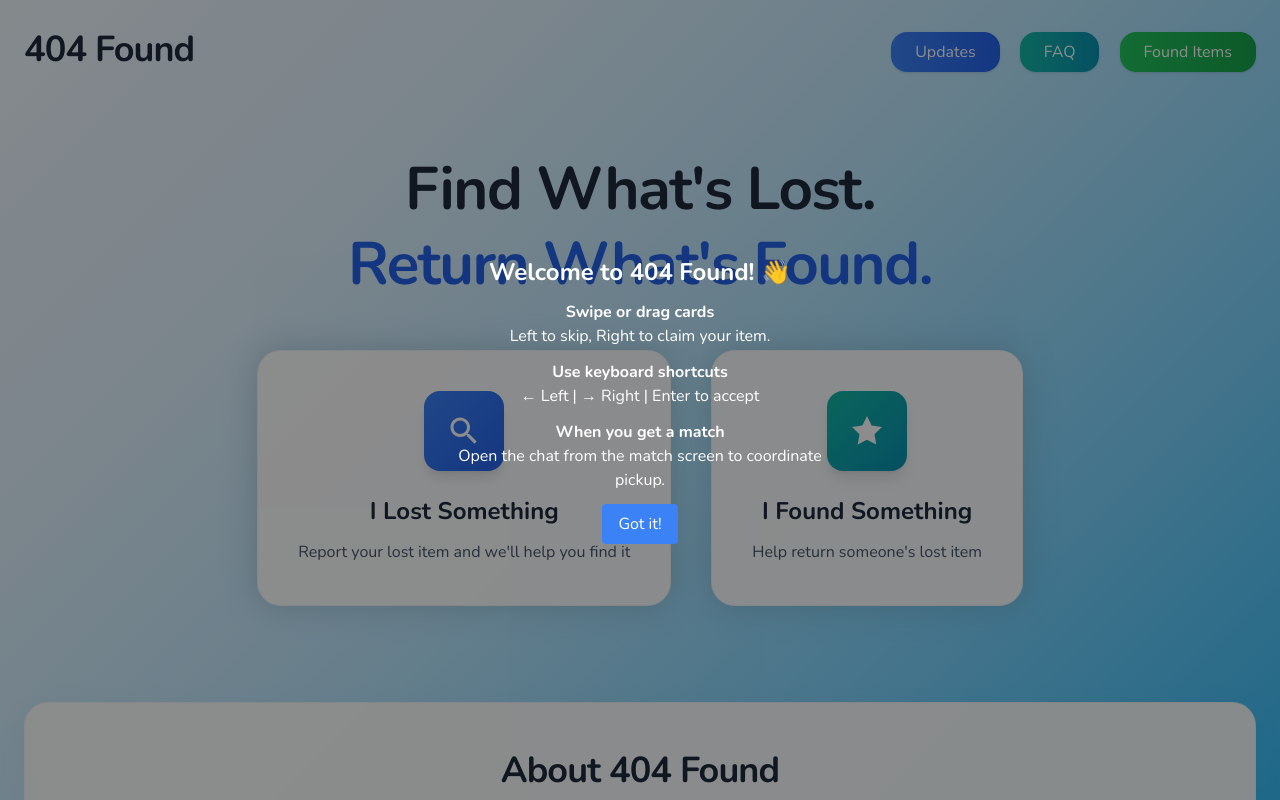
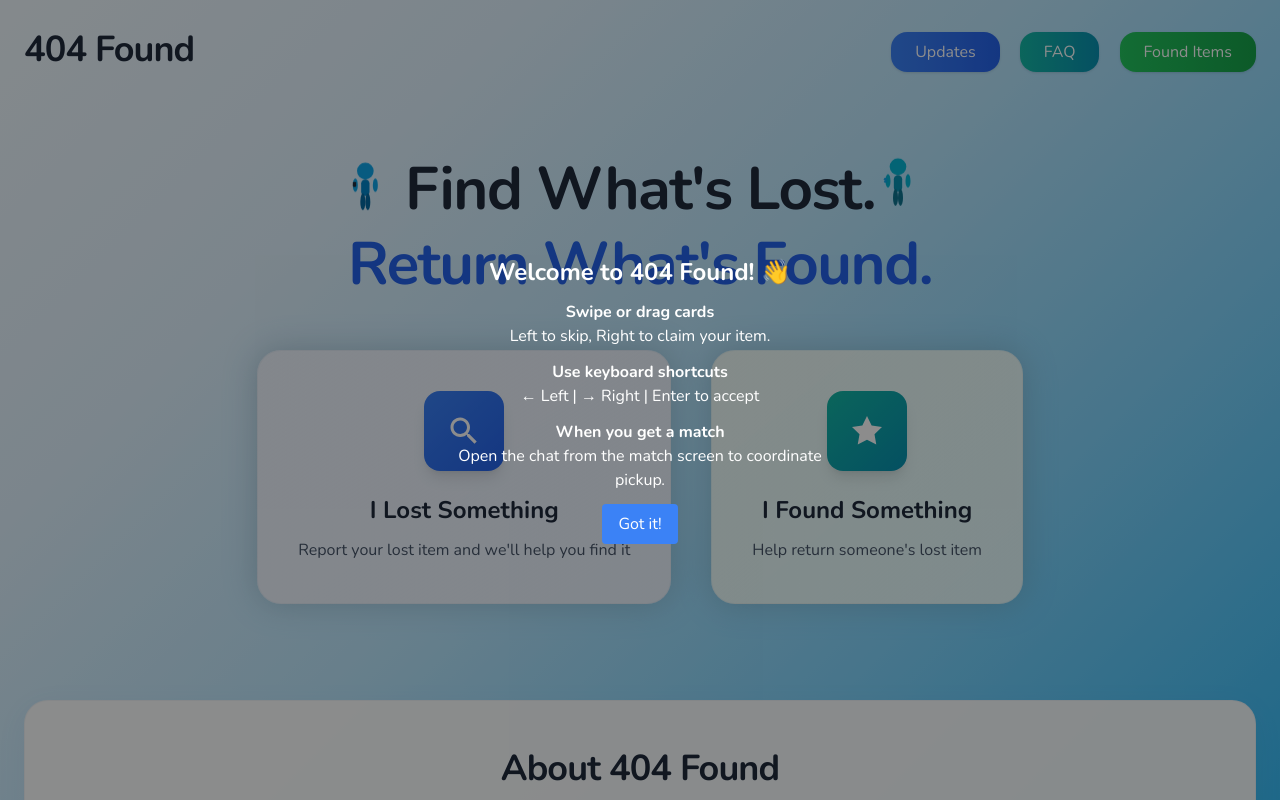
Before and after one commit to neetiuniyal777-byte/final-frontend-, a plain HTML site: page index.html in a window 1280 px wide. Shown: the top 800 px of the page. Drawn offline with nearby package versions, Linux system fonts and the light colour scheme.

Commit message:
Update index.html

```diff
--- a/index.html
+++ b/index.html
@@ -94,25 +94,59 @@
   <main class="max-w-7xl mx-auto px-6 py-12">
     <!-- Hero -->
  <section class="text-center mb-24 fade-in relative">
+            <!-- Background humans illustration -->
+            <div class="absolute top-0 left-1/4 opacity-8 floating">
+                <svg width="100" height="100" viewBox="0 0 120 120">
+                    <!-- Person walking with phone -->
+                    <circle cx="40" cy="25" r="10" fill="#0ea5e9"/>
+                    <rect x="35" y="35" width="10" height="20" rx="5" fill="#0284c7"/>
+                    <ellipse cx="28" cy="42" rx="3" ry="8" fill="#0ea5e9"/>
+                    <ellipse cx="52" cy="42" rx="3" ry="8" fill="#0ea5e9"/>
+                    <ellipse cx="37" cy="62" rx="3" ry="10" fill="#0369a1"/>
+                    <ellipse cx="43" cy="62" rx="3" ry="10" fill="#0369a1"/>
+                    <!-- Phone in hand -->
+                    <rect x="25" y="38" width="4" height="6" rx="1" fill="#1e293b"/>
+                </svg>
+            </div>
+            <div class="absolute top-0 right-1/4 opacity-8 floating" style="animation-delay: 1s;">
+                <svg width="100" height="100" viewBox="0 0 120 120">
+                    <!-- Person with found item -->
+                    <circle cx="60" cy="25" r="10" fill="#06b6d4"/>
+                    <rect x="55" y="35" width="10" height="20" rx="5" fill="#0891b2"/>
+                    <ellipse cx="48" cy="42" rx="3" ry="8" fill="#06b6d4"/>
+                    <ellipse cx="72" cy="42" rx="3" ry="8" fill="#06b6d4"/>
+                    <ellipse cx="57" cy="62" rx="3" ry="10" fill="#0e7490"/>
+                    <ellipse cx="63" cy="62" rx="3" ry="10" fill="#0e7490"/>
+                    <!-- Found item (keys) -->
+                    <circle cx="45" cy="40" r="2" fill="#0ea5e9"/>
+                    <rect x="43" y="42" width="4" height="2" rx="1" fill="#0ea5e9"/>
+                </svg>
+            </div>
+
             <h2 class="text-6xl font-bold text-slate-800 mb-12 leading-tight tracking-tight">Find What's Lost.<br><span class="text-blue-600">Return What's Found.</span></h2>
             <div class="flex flex-col md:flex-row gap-10 justify-center items-center">
-        <button onclick="openModal('lostModal')" class="ghibli-card p-10 rounded-3xl text-center min-w-72 group pulse-glow transition-all duration-300 transform hover:scale-105">
-          <div class="w-20 h-20 mx-auto mb-6 bg-gradient-to-br from-blue-500 to-blue-600 rounded-2xl flex items-center justify-center transition-all duration-300 shadow-lg">
-            <svg width="36" height="36" viewBox="0 0 24 24" fill="white"><path d="M15.5 14h-.79l-.28-.27C15.41 12.59 16 11.11 16 9.5 16 5.91 13.09 3 9.5 3S3 5.91 3 9.5 5.91 16 9.5 16c1.61 0 3.09-.59 4.23-1.57l.27.28v.79l5 4.99L20.49 19l-4.99-5zm-6 0C7.01 14 5 11.99 5 9.5S7.01 5 9.5 5 14 7.01 14 9.5 11.99 14 9.5 14z"/></svg>
+                <button onclick="showLostForm()" class="ghibli-card bg-gradient-to-br from-blue-50 to-blue-100/50 hover:from-blue-100 hover:to-blue-200/50 p-10 rounded-3xl text-center min-w-72 group pulse-glow hover:wiggle transition-all duration-300 transform hover:scale-105">
+                    <div class="w-20 h-20 mx-auto mb-6 bg-gradient-to-br from-blue-500 to-blue-600 rounded-2xl flex items-center justify-center group-hover:scale-110 group-hover:rotate-6 transition-all duration-300 shadow-lg">
+                        <svg width="36" height="36" viewBox="0 0 24 24" fill="white" class="group-hover:animate-pulse">
+                            <path d="M15.5 14h-.79l-.28-.27C15.41 12.59 16 11.11 16 9.5 16 5.91 13.09 3 9.5 3S3 5.91 3 9.5 5.91 16 9.5 16c1.61 0 3.09-.59 4.23-1.57l.27.28v.79l5 4.99L20.49 19l-4.99-5zm-6 0C7.01 14 5 11.99 5 9.5S7.01 5 9.5 5 14 7.01 14 9.5 11.99 14 9.5 14z"/>
+                        </svg>
                     </div>
-          <h3 class="text-2xl font-bold text-slate-800 mb-3">I Lost Something</h3>
-          <p class="text-slate-600 leading-relaxed">Report your lost item and we'll help you find it</p>
+                    <h3 class="text-2xl font-bold text-slate-800 mb-3 group-hover:text-blue-700 transition-colors leading-tight">I Lost Something</h3>
+                    <p class="text-slate-600 group-hover:text-blue-600 transition-colors leading-relaxed">Report your lost item and we'll help you find it</p>
                 </button>
 
-        <button onclick="openModal('foundModal')" class="ghibli-card p-10 rounded-3xl text-center min-w-72 group pulse-glow transition-all duration-300 transform hover:scale-105">
-          <div class="w-20 h-20 mx-auto mb-6 bg-gradient-to-br from-teal-500 to-cyan-600 rounded-2xl flex items-center justify-center transition-all duration-300 shadow-lg">
-            <svg width="36" height="36" viewBox="0 0 24 24" fill="white"><path d="M12 2l3.09 6.26L22 9.27l-5 4.87 1.18 6.88L12 17.77l-6.18 3.25L7 14.14 2 9.27l6.91-1.01L12 2z"/></svg>
+                <button onclick="showFoundForm()" class="ghibli-card bg-gradient-to-br from-teal-50 to-cyan-100/50 hover:from-teal-100 hover:to-cyan-200/50 p-10 rounded-3xl text-center min-w-72 group pulse-glow hover:wiggle transition-all duration-300 transform hover:scale-105">
+                    <div class="w-20 h-20 mx-auto mb-6 bg-gradient-to-br from-teal-500 to-cyan-600 rounded-2xl flex items-center justify-center group-hover:scale-110 group-hover:rotate-6 transition-all duration-300 shadow-lg">
+                        <svg width="36" height="36" viewBox="0 0 24 24" fill="white" class="group-hover:animate-bounce">
+                            <path d="M12 2l3.09 6.26L22 9.27l-5 4.87 1.18 6.88L12 17.77l-6.18 3.25L7 14.14 2 9.27l6.91-1.01L12 2z"/>
+                        </svg>
                     </div>
-          <h3 class="text-2xl font-bold text-slate-800 mb-3">I Found Something</h3>
-          <p class="text-slate-600 leading-relaxed">Help return someone's lost item</p>
+                    <h3 class="text-2xl font-bold text-slate-800 mb-3 group-hover:text-teal-700 transition-colors leading-tight">I Found Something</h3>
+                    <p class="text-slate-600 group-hover:text-teal-600 transition-colors leading-relaxed">Help return someone's lost item</p>
                 </button>
             </div>
         </section>
+
 
     <!-- About (kept exactly as requested) -->
     <section class="mb-20 fade-in">
```
Lines whose indentation alone changed are shown as unchanged.
